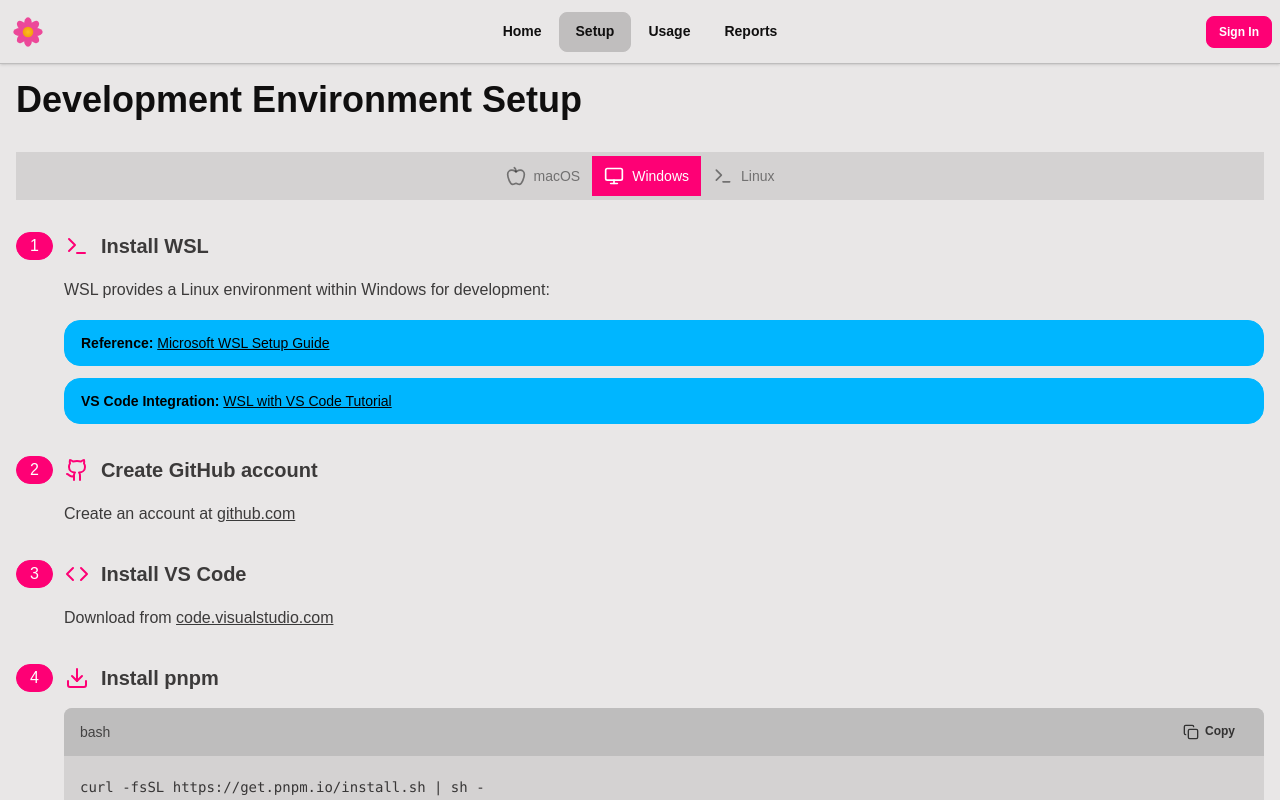
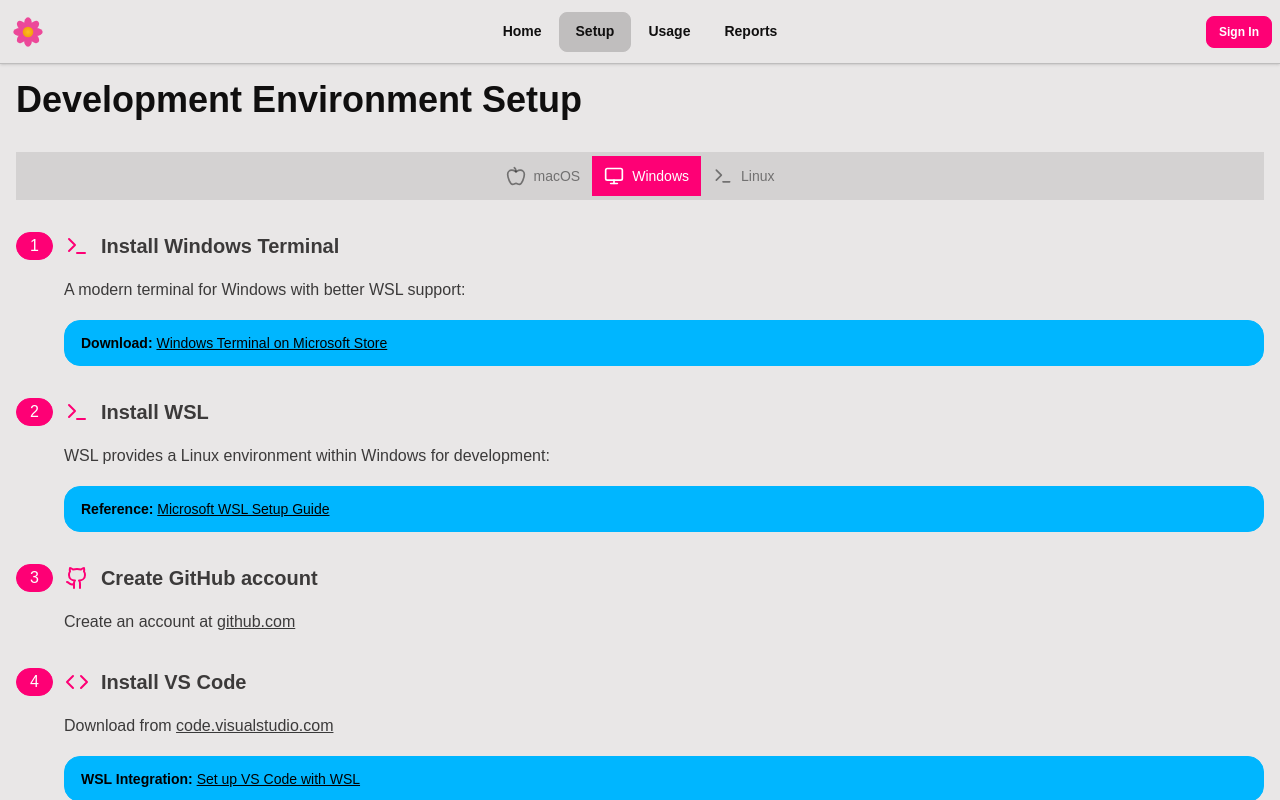
Before and after one commit to Crazytieguy/code-bloom, a React (Vite) app: page /setup in a window 1280 px wide. Both pictures are taken after a click on the button "Windows". Shown: the top 800 px of the page. Built offline with nearby package versions, Linux system fonts and the light colour scheme; no server answers; what @convex-dev/react-query would draw is missing.

Commit message:
feat: add Windows Terminal as first step and reorganize Windows setup guide

```diff
--- a/src/routes/setup.tsx
+++ b/src/routes/setup.tsx
@@ -53,24 +53,16 @@
         <div className="flex items-center gap-3 mb-4">
           <div className="badge badge-primary badge-lg">1</div>
           <Terminal className="w-6 h-6 text-primary" />
-          <h2 className="text-xl font-semibold">Install WSL</h2>
+          <h2 className="text-xl font-semibold">Install Windows Terminal</h2>
         </div>
         <div className="ml-12">
-          <p className="mb-4">WSL provides a Linux environment within Windows for development:</p>
-          <div className="not-prose space-y-3">
+          <p className="mb-4">A modern terminal for Windows with better WSL support:</p>
+          <div className="not-prose">
             <div className="alert alert-info">
               <div>
-                <strong>Reference:</strong>{" "}
-                <a href="https://learn.microsoft.com/en-us/windows/wsl/setup/environment" target="_blank" rel="noopener noreferrer" className="link">
-                  Microsoft WSL Setup Guide
-                </a>
-              </div>
-            </div>
-            <div className="alert alert-info">
-              <div>
-                <strong>VS Code Integration:</strong>{" "}
-                <a href="https://learn.microsoft.com/en-us/windows/wsl/tutorials/wsl-vscode" target="_blank" rel="noopener noreferrer" className="link">
-                  WSL with VS Code Tutorial
+                <strong>Download:</strong>{" "}
+                <a href="https://apps.microsoft.com/detail/9n0dx20hk701?hl=en-US&gl=US" target="_blank" rel="noopener noreferrer" className="link">
+                  Windows Terminal on Microsoft Store
                 </a>
               </div>
             </div>
@@ -81,6 +73,27 @@
       <div className="not-prose">
         <div className="flex items-center gap-3 mb-4">
           <div className="badge badge-primary badge-lg">2</div>
+          <Terminal className="w-6 h-6 text-primary" />
+          <h2 className="text-xl font-semibold">Install WSL</h2>
+        </div>
+        <div className="ml-12">
+          <p className="mb-4">WSL provides a Linux environment within Windows for development:</p>
+          <div className="not-prose">
+            <div className="alert alert-info">
+              <div>
+                <strong>Reference:</strong>{" "}
+                <a href="https://learn.microsoft.com/en-us/windows/wsl/setup/environment" target="_blank" rel="noopener noreferrer" className="link">
+                  Microsoft WSL Setup Guide
+                </a>
+              </div>
+            </div>
+          </div>
+        </div>
+      </div>
+
+      <div className="not-prose">
+        <div className="flex items-center gap-3 mb-4">
+          <div className="badge badge-primary badge-lg">3</div>
           <Github className="w-6 h-6 text-primary" />
           <h2 className="text-xl font-semibold">Create GitHub account</h2>
         </div>
@@ -91,23 +104,40 @@
 
       <div className="not-prose">
         <div className="flex items-center gap-3 mb-4">
-          <div className="badge badge-primary badge-lg">3</div>
+          <div className="badge badge-primary badge-lg">4</div>
           <Code className="w-6 h-6 text-primary" />
           <h2 className="text-xl font-semibold">Install VS Code</h2>
         </div>
         <div className="ml-12">
-          <p>Download from <a href="https://code.visualstudio.com" target="_blank" rel="noopener noreferrer" className="link">code.visualstudio.com</a></p>
+          <p className="mb-4">Download from <a href="https://code.visualstudio.com" target="_blank" rel="noopener noreferrer" className="link">code.visualstudio.com</a></p>
+          <div className="not-prose">
+            <div className="alert alert-info">
+              <div>
+                <strong>WSL Integration:</strong>{" "}
+                <a href="https://learn.microsoft.com/en-us/windows/wsl/tutorials/wsl-vscode" target="_blank" rel="noopener noreferrer" className="link">
+                  Set up VS Code with WSL
+                </a>
+              </div>
+            </div>
+          </div>
         </div>
       </div>
 
       <div className="not-prose">
         <div className="flex items-center gap-3 mb-4">
-          <div className="badge badge-primary badge-lg">4</div>
+          <div className="badge badge-primary badge-lg">5</div>
           <Download className="w-6 h-6 text-primary" />
           <h2 className="text-xl font-semibold">Install pnpm</h2>
         </div>
         <div className="ml-12">
-          <CodeBlock language="bash">curl -fsSL https://get.pnpm.io/install.sh | sh -</CodeBlock>
+          <div className="space-y-3">
+            <CodeBlock language="bash">curl -fsSL https://get.pnpm.io/install.sh | sh -</CodeBlock>
+            <div className="alert alert-info">
+              <div>
+                <strong>Important:</strong> After installation, copy and paste the last line from the command output back into your terminal to start using pnpm.
+              </div>
+            </div>
+          </div>
         </div>
       </div>
 
@@ -154,7 +184,7 @@
 
       <div className="not-prose">
         <div className="flex items-center gap-3 mb-4">
-          <div className="badge badge-primary badge-lg">8</div>
+          <div className="badge badge-primary badge-lg">9</div>
           <FolderPlus className="w-6 h-6 text-primary" />
           <h2 className="text-xl font-semibold">Create projects directory</h2>
         </div>
@@ -165,7 +195,7 @@
 
       <div className="not-prose">
         <div className="flex items-center gap-3 mb-4">
-          <div className="badge badge-primary badge-lg">9</div>
+          <div className="badge badge-primary badge-lg">10</div>
           <Search className="w-6 h-6 text-primary" />
           <h2 className="text-xl font-semibold">Install ripgrep</h2>
           <div className="badge badge-outline badge-lg">Optional</div>
@@ -223,7 +253,14 @@
           <h2 className="text-xl font-semibold">Install pnpm</h2>
         </div>
         <div className="ml-12">
-          <CodeBlock language="bash">curl -fsSL https://get.pnpm.io/install.sh | sh -</CodeBlock>
+          <div className="space-y-3">
+            <CodeBlock language="bash">curl -fsSL https://get.pnpm.io/install.sh | sh -</CodeBlock>
+            <div className="alert alert-info">
+              <div>
+                <strong>Important:</strong> After installation, copy and paste the last line from the command output back into your terminal to start using pnpm.
+              </div>
+            </div>
+          </div>
         </div>
       </div>
 
@@ -328,7 +365,14 @@
           <h2 className="text-xl font-semibold">Install pnpm</h2>
         </div>
         <div className="ml-12">
-          <CodeBlock language="bash">curl -fsSL https://get.pnpm.io/install.sh | sh -</CodeBlock>
+          <div className="space-y-3">
+            <CodeBlock language="bash">curl -fsSL https://get.pnpm.io/install.sh | sh -</CodeBlock>
+            <div className="alert alert-info">
+              <div>
+                <strong>Important:</strong> After installation, copy and paste the last line from the command output back into your terminal to start using pnpm.
+              </div>
+            </div>
+          </div>
         </div>
       </div>
 
```
